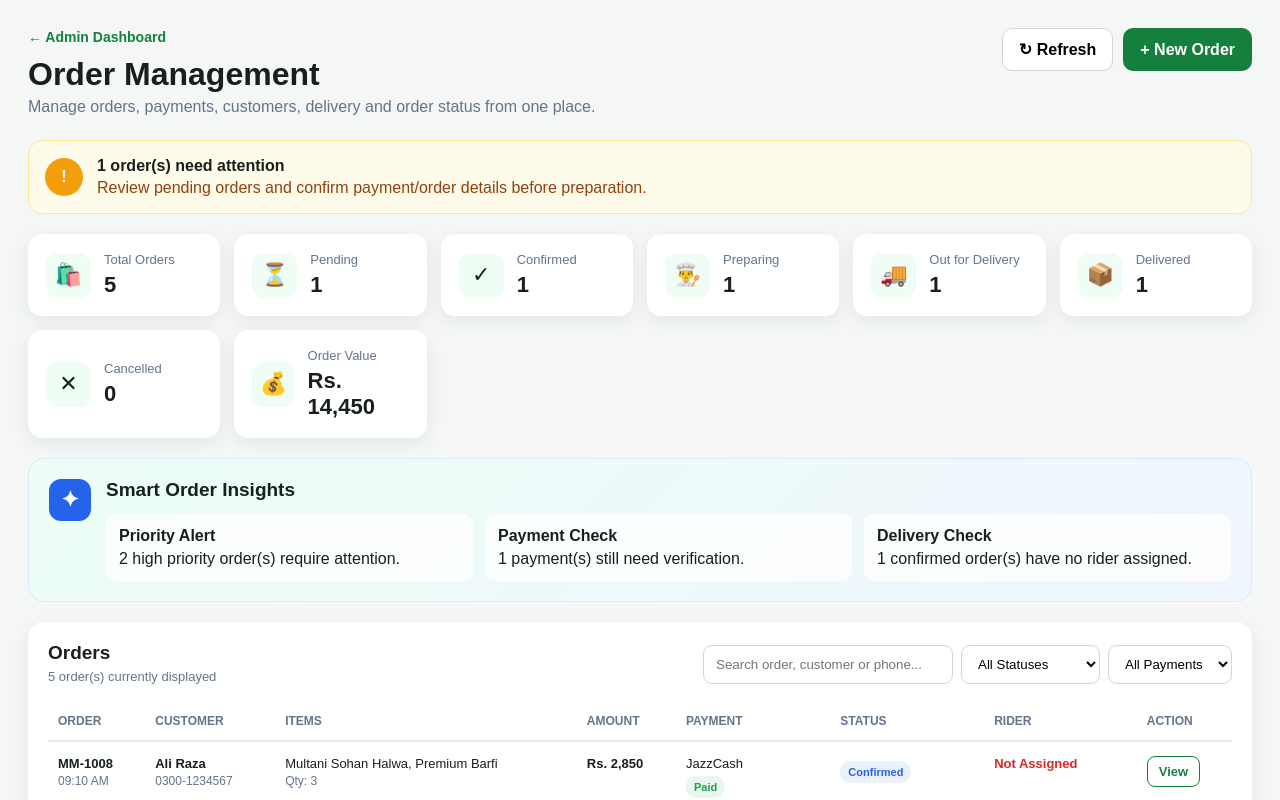
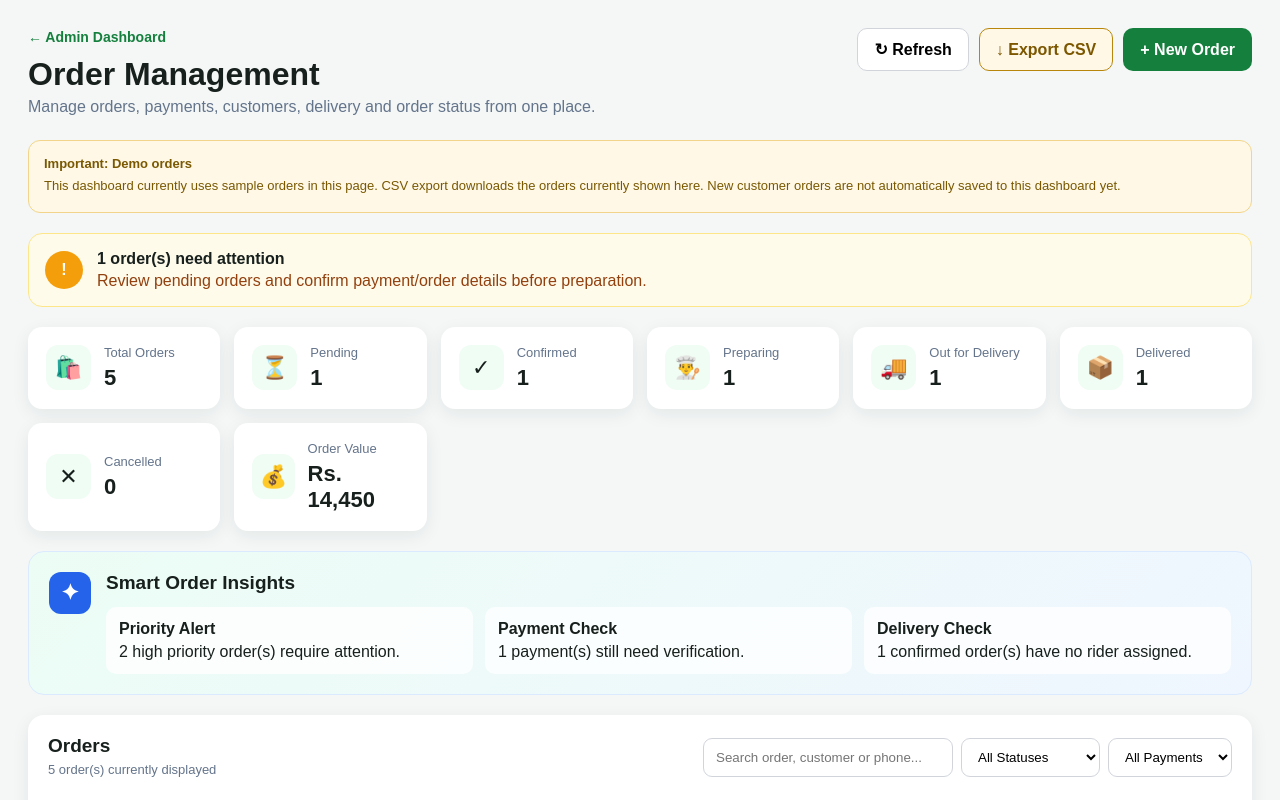
Before and after one commit to saifthe122-ai/Multani-Miithas, a Next.js app: page /admin/orders in a window 1280 px wide. Shown: the top 800 px of the page. Built offline with nearby package versions, Linux system fonts and the light colour scheme.

Commit message:
Add orders CSV export

```diff
--- a/src/app/admin/orders/page.tsx
+++ b/src/app/admin/orders/page.tsx
@@ -1,3 +1,4 @@
+
 "use client";
 
 import { useMemo, useState } from "react";
@@ -199,6 +200,87 @@ export default function OrdersDashboard() {
     );
   }
 
+  // Export currently displayed orders to an Excel-compatible CSV file.
+  function exportOrdersToCSV() {
+    if (filteredOrders.length === 0) {
+      alert("Export karne ke liye koi orders nahi hain.");
+      return;
+    }
+
+    const headers = [
+      "Order ID",
+      "Customer",
+      "Phone",
+      "Email",
+      "Products",
+      "Quantity",
+      "Amount PKR",
+      "Payment Method",
+      "Payment Status",
+      "Order Status",
+      "Delivery Address",
+      "Delivery Date",
+      "Delivery Time",
+      "Rider",
+      "Priority",
+      "Created At",
+    ];
+
+    const csvCell = (value: string | number) => {
+      let cell = String(value ?? "");
+
+      // Reduce the risk of Excel interpreting customer text as a formula.
+      if (/^[=+\-@\t\r]/.test(cell)) {
+        cell = "'" + cell;
+      }
+
+      return `"${cell.replace(/"/g, '""')}"`;
+    };
+
+    const rows = filteredOrders.map((order) => [
+      order.id,
+      order.customer,
+      order.phone,
+      order.email,
+      order.items,
+      order.quantity,
+      order.amount,
+      order.paymentMethod,
+      order.paymentStatus,
+      order.status,
+      order.address,
+      order.deliveryDate,
+      order.deliveryTime,
+      order.rider,
+      order.priority,
+      order.createdAt,
+    ]);
+
+    const csv = [
+      headers.map(csvCell).join(","),
+      ...rows.map((row) => row.map(csvCell).join(",")),
+    ].join("\r\n");
+
+    const blob = new Blob(["\uFEFF", csv], {
+      type: "text/csv;charset=utf-8;",
+    });
+
+    const url = URL.createObjectURL(blob);
+    const link = document.createElement("a");
+
+    link.href = url;
+    link.download = `multani-mithas-orders-${new Date()
+      .toISOString()
+      .slice(0, 10)}.csv`;
+
+    document.body.appendChild(link);
+    link.click();
+    link.remove();
+
+    // Delay cleanup to avoid revoking the URL before the download starts.
+    window.setTimeout(() => URL.revokeObjectURL(url), 1000);
+  }
+
   return (
     <main style={styles.page}>
       {/* HEADER */}
@@ -225,12 +307,33 @@ export default function OrdersDashboard() {
           </button>
 
           <button
+            style={styles.exportButton}
+            onClick={exportOrdersToCSV}
+          >
+            ↓ Export CSV
+          </button>
+
+          <button
             style={styles.primaryButton}
-            onClick={() => alert("New order form will be connected to the customer checkout/API.")}
+            onClick={() =>
+              alert(
+                "New order form will be connected to the customer checkout/API."
+              )
+            }
           >
             + New Order
           </button>
         </div>
+      </section>
+
+      {/* DEMO DATA NOTICE */}
+      <section style={styles.dataNotice}>
+        <strong>Important: Demo orders</strong>
+        <p style={{ margin: "5px 0 0", lineHeight: 1.6 }}>
+          This dashboard currently uses sample orders in this page. CSV export
+          downloads the orders currently shown here. New customer orders are
+          not automatically saved to this dashboard yet.
+        </p>
       </section>
 
       {/* ALERT */}
@@ -283,9 +386,8 @@ export default function OrdersDashboard() {
             <div style={styles.insight}>
               <strong>Payment Check</strong>
               <span>
-                {
-                  orders.filter((o) => o.paymentStatus === "Pending").length
-                } payment(s) still need verification.
+                {orders.filter((o) => o.paymentStatus === "Pending").length}{" "}
+                payment(s) still need verification.
               </span>
             </div>
 
@@ -298,7 +400,8 @@ export default function OrdersDashboard() {
                       o.status === "Confirmed" &&
                       o.rider === "Not Assigned"
                   ).length
-                } confirmed order(s) have no rider assigned.
+                }{" "}
+                confirmed order(s) have no rider assigned.
               </span>
             </div>
           </div>
@@ -519,7 +622,10 @@ export default function OrdersDashboard() {
             <div style={styles.detailGrid}>
               <Detail label="Customer" value={selectedOrder.customer} />
               <Detail label="Phone" value={selectedOrder.phone} />
-              <Detail label="Email" value={selectedOrder.email || "Not provided"} />
+              <Detail
+                label="Email"
+                value={selectedOrder.email || "Not provided"}
+              />
               <Detail label="Products" value={selectedOrder.items} />
               <Detail
                 label="Quantity"
@@ -715,6 +821,7 @@ const styles: Record<string, React.CSSProperties> = {
     alignItems: "flex-start",
     gap: 20,
     marginBottom: 24,
+    flexWrap: "wrap",
   },
 
   backLink: {
@@ -739,6 +846,7 @@ const styles: Record<string, React.CSSProperties> = {
   headerActions: {
     display: "flex",
     gap: 10,
+    flexWrap: "wrap",
   },
 
   refreshButton: {
@@ -750,6 +858,16 @@ const styles: Record<string, React.CSSProperties> = {
     fontWeight: 700,
   },
 
+  exportButton: {
+    border: "1px solid #b8860b",
+    background: "#fff8e7",
+    color: "#7c5700",
+    borderRadius: 10,
+    padding: "11px 16px",
+    cursor: "pointer",
+    fontWeight: 800,
+  },
+
   primaryButton: {
     border: "none",
     background: "#15803d",
@@ -758,6 +876,16 @@ const styles: Record<string, React.CSSProperties> = {
     padding: "11px 17px",
     cursor: "pointer",
     fontWeight: 700,
+  },
+
+  dataNotice: {
+    background: "#fff8e7",
+    border: "1px solid #f2d58a",
+    borderRadius: 12,
+    padding: 15,
+    marginBottom: 20,
+    color: "#795800",
+    fontSize: 13,
   },
 
   alert: {
@@ -970,7 +1098,7 @@ const styles: Record<string, React.CSSProperties> = {
 
   bottomGrid: {
     display: "grid",
-    gridTemplateColumns: "1fr 1fr",
+    gridTemplateColumns: "repeat(auto-fit,minmax(300px,1fr))",
     gap: 20,
   },
 
@@ -1052,7 +1180,7 @@ const styles: Record<string, React.CSSProperties> = {
 
   detailGrid: {
     display: "grid",
-    gridTemplateColumns: "repeat(2,1fr)",
+    gridTemplateColumns: "repeat(auto-fit,minmax(220px,1fr))",
     gap: 12,
   },
 
@@ -1073,6 +1201,7 @@ const styles: Record<string, React.CSSProperties> = {
   detailValue: {
     fontWeight: 700,
     lineHeight: 1.4,
+    overflowWrap: "anywhere",
   },
 
   modalSection: {
```
